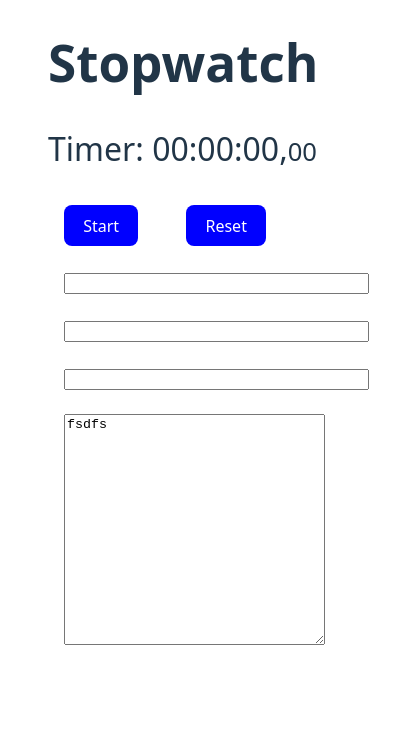
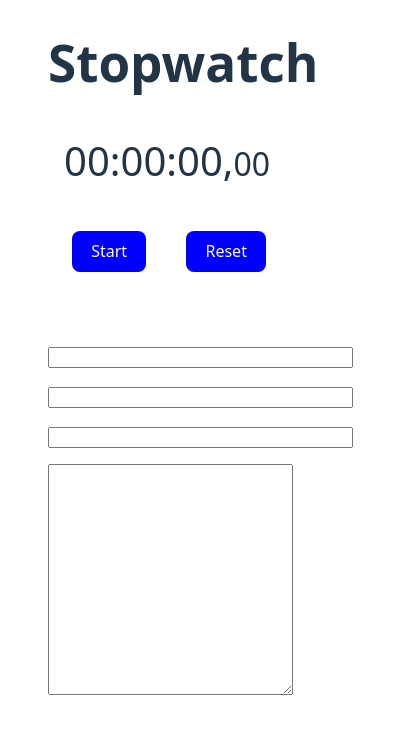
Before and after one commit to shengx2/timeToolsli, a React (Vite) app: page / in a window 390 px wide. Shown: the top 734 px of the page, 417 px wide, since content can reach past the window. Built offline with nearby package versions, Linux system fonts and the light colour scheme.

Commit message:
Update responsiveness mobile

```diff
--- a/src/timeTools.css
+++ b/src/timeTools.css
@@ -1,17 +1,22 @@
-.my-margin {
-  margin-right: 3rem;
+body {
   margin-left: 3rem;
 }
-.my-input {
-  margin-top: 1.5rem;
-  margin-right: 3rem;
-  margin-left: 4rem;
+
+.my-margin {
+  margin-bottom: 3rem;
 }
 
-/* margin boxes in classes is niet consistent */
+.my-input {
+  margin-top: 1rem;
+  margin-right: 0rem;
+  margin-left: 0rem;
+}
+
+/* To do: Margin boxes in classes is niet consistent */
 
 p {
-  font-size: 2rem;
+  font-size: 3rem;
+  margin-left: 0.5rem;
 }
 
 .my-btn {
@@ -20,10 +25,36 @@ p {
   /* padding: 5px 10px; */
   border: none;
   cursor: pointer;
+  margin-left: 1.5rem;
   margin-right: 2rem;
-  margin-left: 1rem;
 }
 
 .ms {
   font-size: 0.8em;
 }
+
+/* Responsiveness */
+
+/* Lower than 550px */
+
+@media screen and (max-width: 550px) {
+  body {
+    margin: 1 auto;
+    width: 300px;
+  }
+  .my-btn {
+    margin-right: 1rem;
+    margin-left: 1.5rem;
+    margin-bottom: 1.5rem;
+    /* To do: Button not centered together with timer digits */
+  }
+  .my-input {
+    margin-top: 1rem;
+  }
+  p {
+    font-size: 2.5rem;
+    margin-right: 1rem;
+    margin-left: 1rem;
+    /* background-color: blue; */
+  }
+}
--- a/src/timerStopwatch.jsx
+++ b/src/timerStopwatch.jsx
@@ -34,7 +34,7 @@ const formattedTime = (
     <>
     <div className="my-margin">
       <h1>Stopwatch</h1>
-        <p>Timer: {formattedTime}</p>
+        <p>{formattedTime}</p>
         <button
           className="my-btn"
           onClick={() => setIsRunning(prev => !prev)}
@@ -62,7 +62,7 @@ const formattedTime = (
     {/* Kan op 3 regels  */}
     {/* loop functie?  */}
     {/* of component?  */}
-    <textarea className="my-input" cols="30" rows="15">fsdfs</textarea>
+    <textarea className="my-input" cols="28" rows="15"></textarea>
     </>
   );
 }
```
